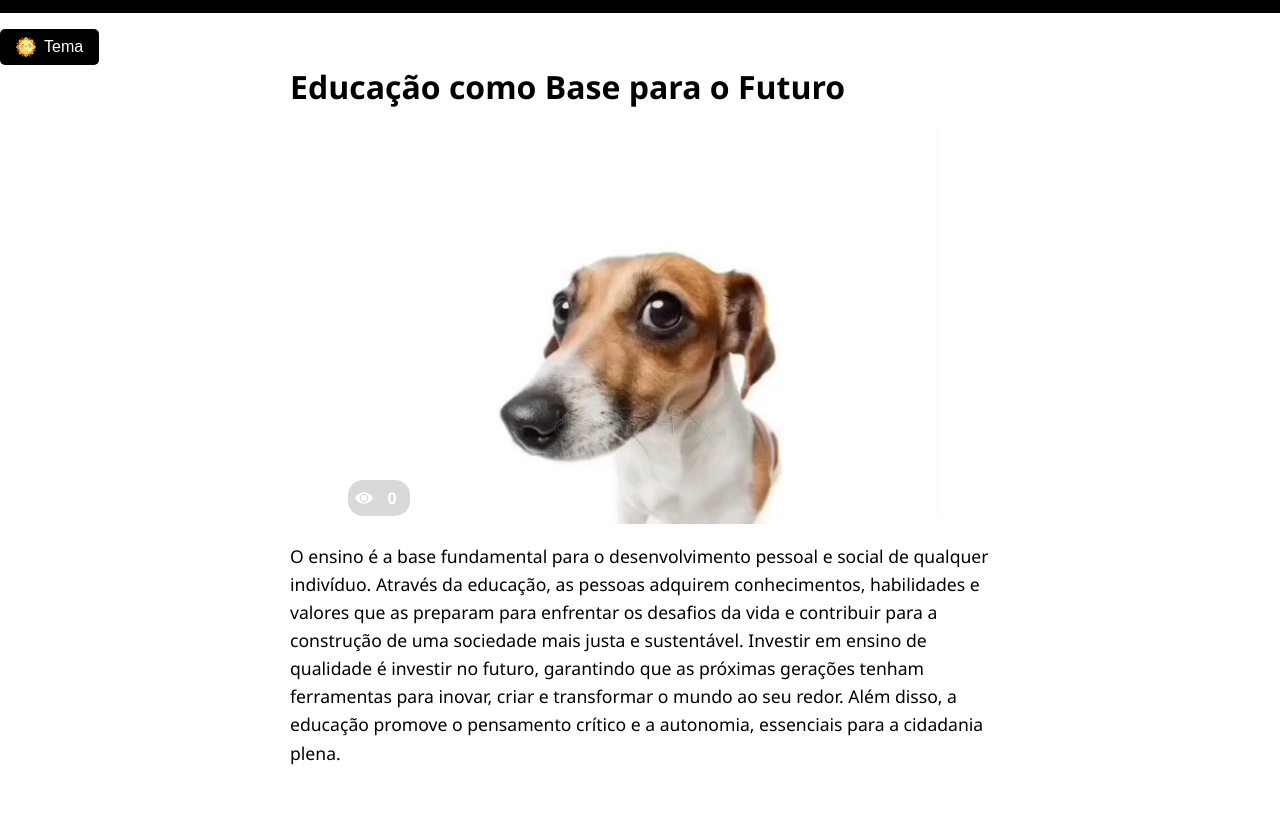
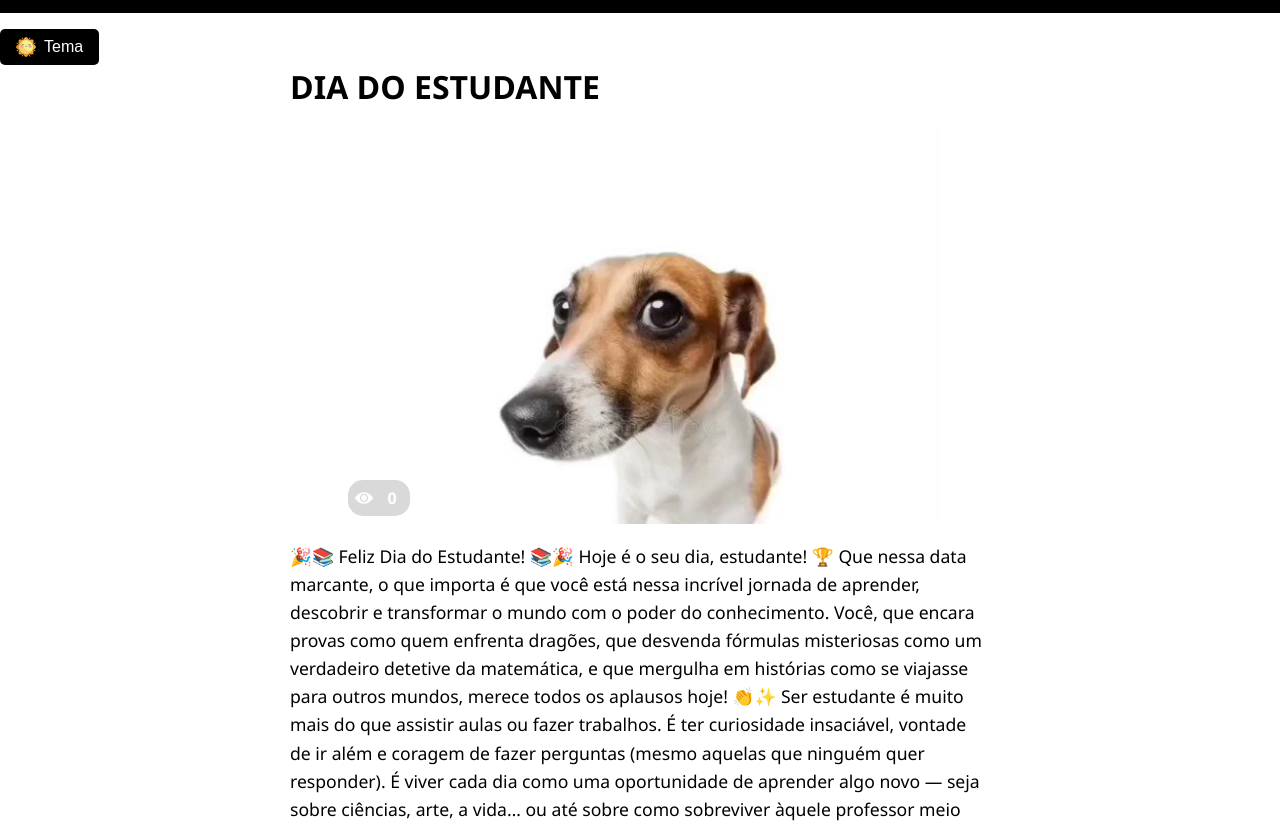
Before and after one commit to AkiRaTheCreator/Portal-Juventude-Esbo-o, a plain HTML site: page noticia1.html in a window 1280 px wide. Shown: the part 119-946 px from the top of the page. Drawn offline with Linux system fonts and the light colour scheme; no server answers.

Commit message:
Update noticia1.html

```diff
--- a/noticia1.html
+++ b/noticia1.html
@@ -228,7 +228,7 @@
   </button>
 
   <main id="content">
-    <h1>Educação como Base para o Futuro</h1>
+    <h1>DIA DO ESTUDANTE</h1>
 
     <div class="imagem-wrapper" id="imagem-wrapper">
       <img
@@ -245,7 +245,21 @@
       </div>
     </div>
 
-    <p>O ensino é a base fundamental para o desenvolvimento pessoal e social de qualquer indivíduo. Através da educação, as pessoas adquirem conhecimentos, habilidades e valores que as preparam para enfrentar os desafios da vida e contribuir para a construção de uma sociedade mais justa e sustentável. Investir em ensino de qualidade é investir no futuro, garantindo que as próximas gerações tenham ferramentas para inovar, criar e transformar o mundo ao seu redor. Além disso, a educação promove o pensamento crítico e a autonomia, essenciais para a cidadania plena.</p>
+    <p>🎉📚 Feliz Dia do Estudante! 📚🎉
+
+Hoje é o seu dia, estudante! 🏆
+
+Que nessa data marcante, o que importa é que você está nessa incrível jornada de aprender, descobrir e transformar o mundo com o poder do conhecimento.
+
+Você, que encara provas como quem enfrenta dragões, que desvenda fórmulas misteriosas como um verdadeiro detetive da matemática, e que mergulha em histórias como se viajasse para outros mundos, merece todos os aplausos hoje! 👏✨
+
+Ser estudante é muito mais do que assistir aulas ou fazer trabalhos. É ter curiosidade insaciável, vontade de ir além e coragem de fazer perguntas (mesmo aquelas que ninguém quer responder). É viver cada dia como uma oportunidade de aprender algo novo — seja sobre ciências, arte, a vida… ou até sobre como sobreviver àquele professor meio chatinho que ama dar trabalhos de última hora. 😅
+
+Então, neste Dia do Estudante, queremos celebrar você: sonhador(a), persistente e cheio(a) de futuro! Continue acreditando nos seus objetivos, porque cada página lida, cada anotação rabiscada e cada hora de estudos está construindo a sua própria história de sucesso.
+
+💡 Lembre-se: o conhecimento é a chave para abrir todas as portas — e você já está com ela nas mãos. Continue explorando, questionando e aprendendo, porque o mundo precisa de mentes curiosas como a sua!
+
+📖✨ Parabéns, Estudante! Hoje é dia de motivação e a festa é sua! 🎈</p>
     <p></p>
   </main>
 
```
